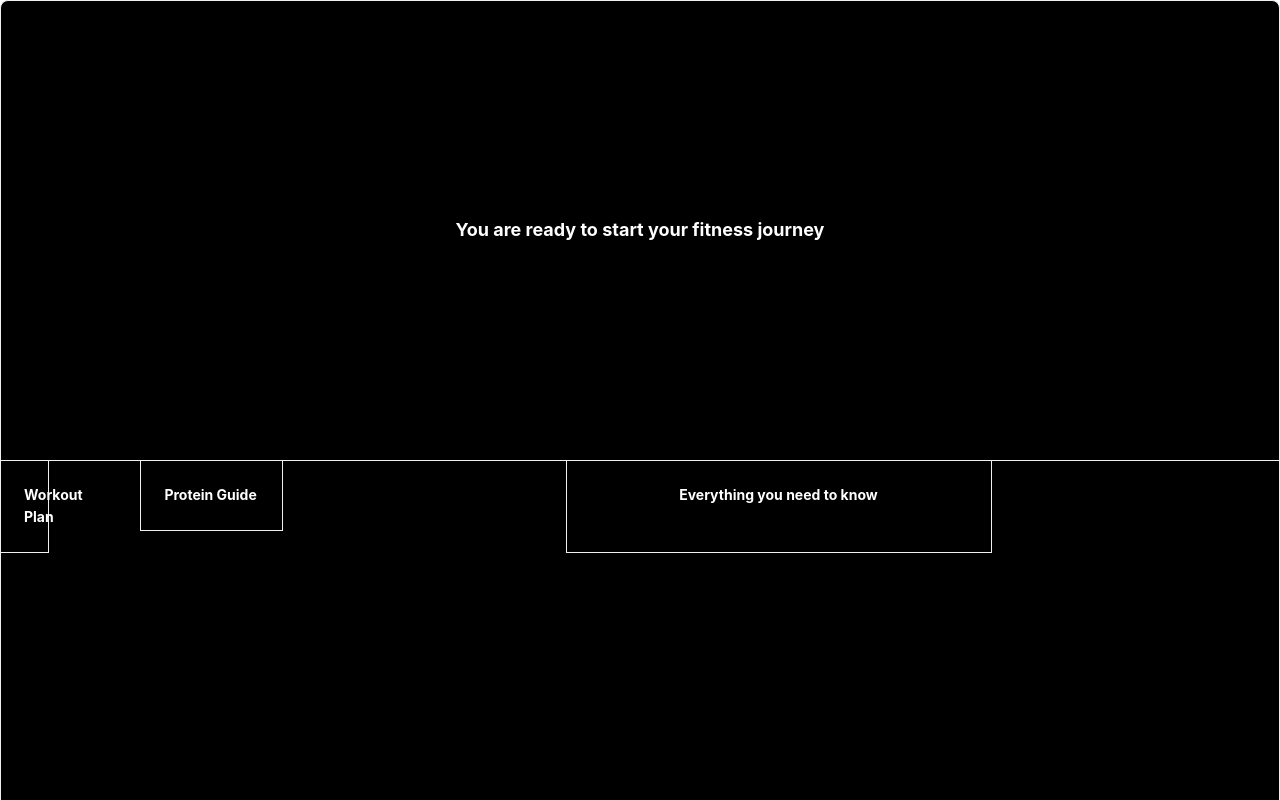
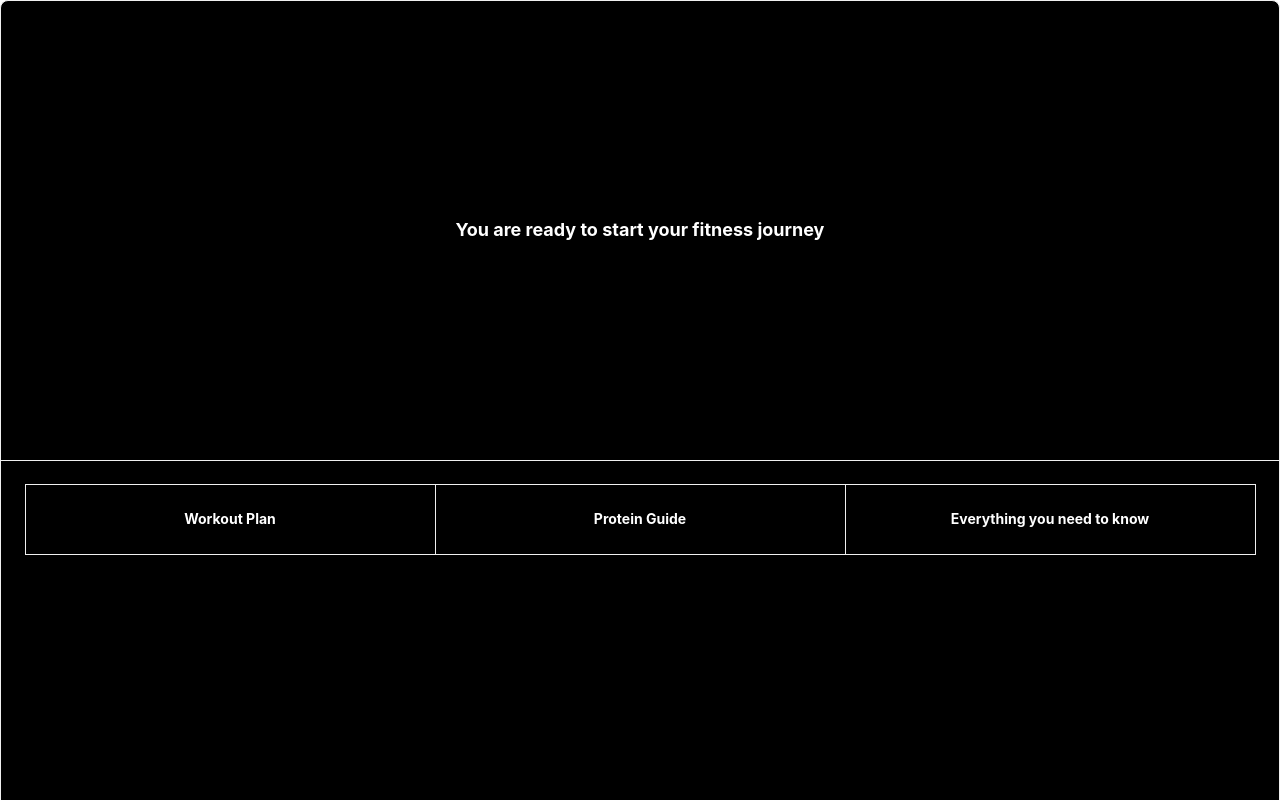
Before and after one commit to Kaithwar/resistance-renaissance, a React (Create React App) app: page /proteinGuide in a window 1280 px wide. Shown: the top 800 px of the page. Built offline with nearby package versions, Linux system fonts and the light colour scheme.

Commit message:
homepage

```diff
--- a/src/App.js
+++ b/src/App.js
@@ -2,13 +2,9 @@ import React from "react";
 import "./homePage.css";
 import { Card } from "antd";
 import { BrowserRouter as Router, Routes, Route, Link } from "react-router-dom";
-import WorkoutPlan from "./WorkoutPlan/WorkoutPlan";
-import ProteinGuide from "./ProteinGuide/ProteinGuide";
-
-const gridStyle = {
-  width: "33.3%",
-  color: "white",
-};
+import WorkoutPlan from "./workoutPlan/WorkoutPlan";
+import ProteinGuide from "./proteinGuide/ProteinGuide";
+import General from "./general/General";
 
 const cardStyle = {
   textAlign: "center",
@@ -17,11 +13,32 @@ const cardStyle = {
   backgroundColor: "black",
   height: "100%",
   width: "100%",
+  display: "flex",
+  flexDirection: "column",
+};
+
+const linkStyle = {
+  width: "100%",
+  flexGrow: 1,
+};
+
+const gridStyle = {
+  color: "white",
+  width: "100%",
 };
 
 function goToWorkoutPlan() {
-  console.log("Heyyyy");
+  console.log("loading workout plan...");
 }
+
+function goToProteinGuide() {
+  console.log("loading protein guide...");
+}
+
+function goToGeneral() {
+  console.log("loading everything you need to know...");
+}
+
 function App() {
   return (
     <Router>
@@ -30,20 +47,27 @@ function App() {
           style={cardStyle}
           title="You are ready to start your fitness journey"
         >
-          <Link to="/workoutPlan">
-            <Card.Grid style={gridStyle} onClick={() => goToWorkoutPlan()}>
+          <Link to="/workoutPlan" style={linkStyle}>
+            <Card.Grid style={gridStyle} onClick={() => goToWorkoutPlan}>
               Workout Plan
             </Card.Grid>
           </Link>
-          <Link to="/proteinGuide" style={gridStyle}>
-            <Card.Grid>Protein Guide</Card.Grid>
+          <Link to="/proteinGuide" style={linkStyle}>
+            <Card.Grid style={gridStyle} onClick={() => goToProteinGuide}>
+              Protein Guide
+            </Card.Grid>
           </Link>
-          <Card.Grid style={gridStyle}>Everything you need to know</Card.Grid>
+          <Link to="/general" style={linkStyle}>
+            <Card.Grid style={gridStyle} onClick={() => goToGeneral}>
+              Everything you need to know
+            </Card.Grid>
+          </Link>
         </Card>
       </div>
       <Routes>
         <Route exact path="/workoutPlan" element={<WorkoutPlan />}></Route>
         <Route exact path="/proteinGuide" element={<ProteinGuide />}></Route>
+        <Route exact path="/general" element={<General />}></Route>
       </Routes>
     </Router>
   );
--- a/src/ProteinGuide/ProteinGuide.js
+++ b/src/ProteinGuide/ProteinGuide.js
@@ -1,7 +1,7 @@
 import React from "react";
 
 function ProteinGuide() {
-    return<div>my prtein intake</div>
+  return <div>my protein intake</div>;
 }
 
 export default ProteinGuide;
--- /dev/null
+++ b/src/general/General.js
@@ -0,0 +1,7 @@
+import React from "react";
+
+function General() {
+  return <div>Everything you need to know</div>;
+}
+
+export default General;
--- a/src/homePage.css
+++ b/src/homePage.css
@@ -9,3 +9,8 @@
   font-weight: bold;
   font-size: large;
 }
+
+.ant-card-body {
+  display: flex;
+  flex-direction: row;
+}
```
Also changed, not shown: src/HomePage.js (+3 -30 lines). Lines whose indentation alone changed are shown as unchanged.
